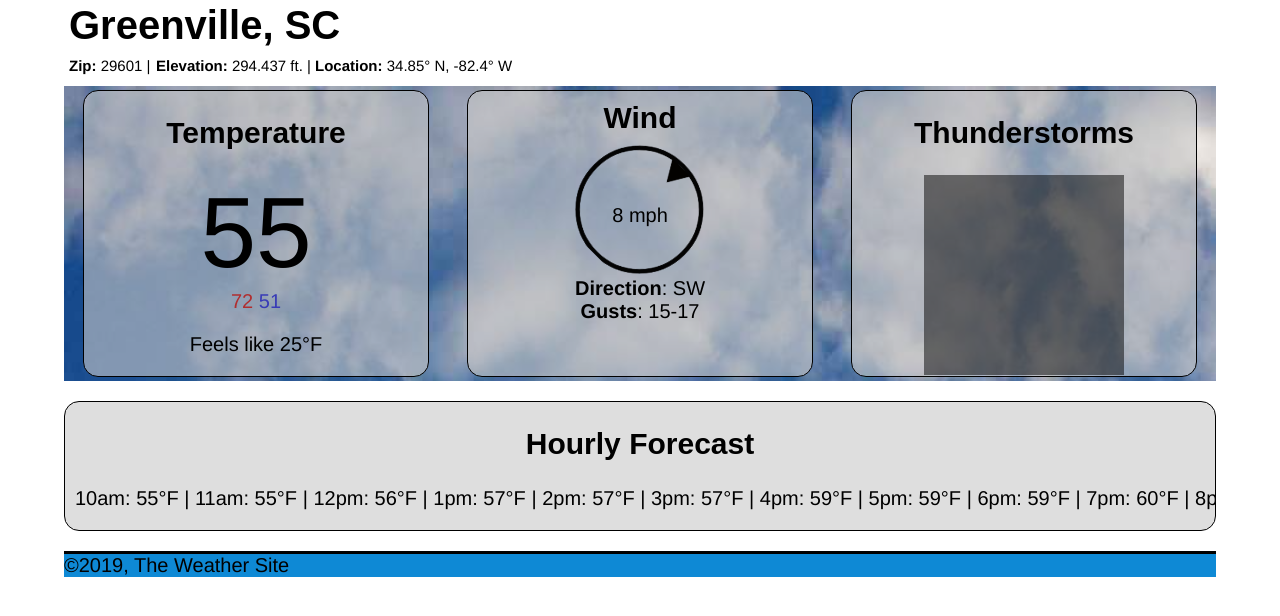
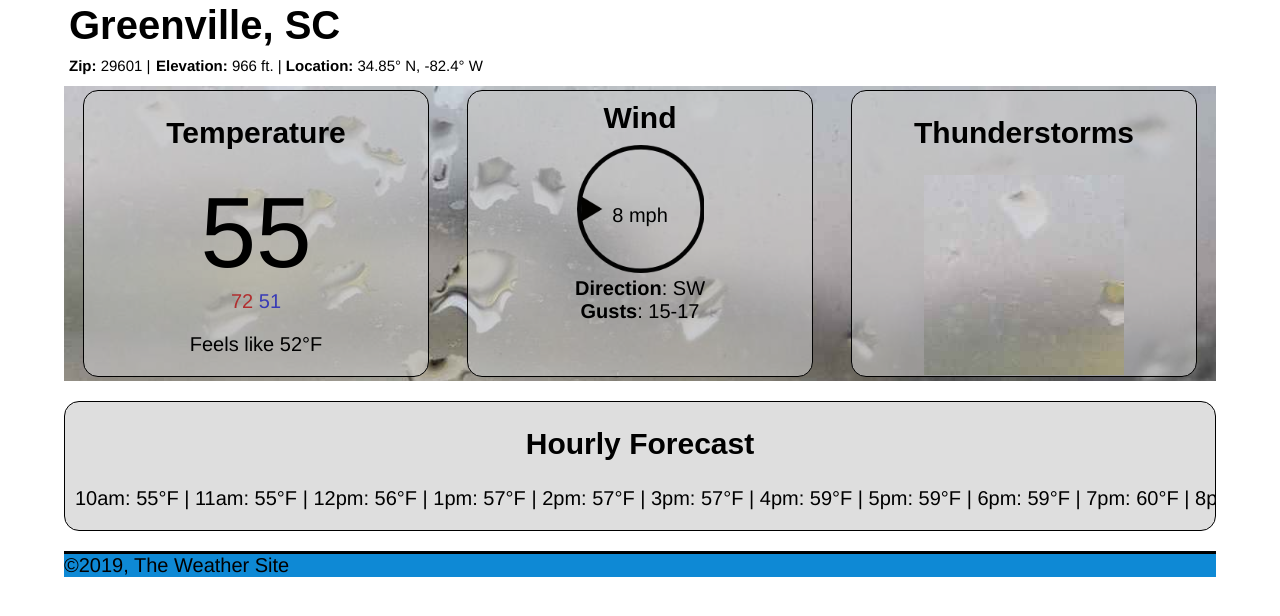
Before and after one commit to Bhogge2/Bhogge2.github.io, a plain HTML site: page weather/greenville-weather/greenville.html in a window 1280 px wide. Shown: the part 138-754 px from the top of the page. Drawn offline with Linux system fonts and the light colour scheme; a web font is replaced by a local one.

Commit message:
weather picture

```diff
--- a/weather/franklin-idaho-weather/css/screen.css
+++ b/weather/franklin-idaho-weather/css/screen.css
@@ -181,11 +181,11 @@ footer {
 }
 
 /* sky tile */
-#sky-box {
+#skyBox {
     height: 200px;
     width: 200px;
-    background-color: rgba(0, 0, 0, 0.5);
     margin: auto;
+
 }
 
 /* forecast tile */
--- a/weather/greenville-weather/greenville.html
+++ b/weather/greenville-weather/greenville.html
@@ -54,7 +54,7 @@
 
                     <section id="sky" class="middle-tile">
                         <h2 id = 'summary'>Rain</h2>
-                        <section id="sky-box"></section>
+                        <section id="skyBox"></section>
                     </section>
                 </section>
             </section>
--- a/weather/js/functions.js
+++ b/weather/js/functions.js
@@ -4,32 +4,32 @@
 
 // Variables for Function Use
 
-// Feels like temp
-let temp = 31;
-let speed = 5;
-buildWC(speed, temp);
+// // Feels like temp
+// let temp = 31;
+// let speed = 5;
+// buildWC(speed, temp);
 
-// Wind dial direction
-let direction = "NNE";
-windDial(direction);
+// // Wind dial direction
+// let direction = "NNE";
+// windDial(direction);
 
-// Changes background image
-let condition = "Partly cloudy";
-let newCondition = getCondition(condition);
-changeSummaryImage(newCondition);
+// // Changes background image
+// let condition = "Partly cloudy";
+// let newCondition = getCondition(condition);
+// changeSummaryImage(newCondition);
 
-// Converts meters to feet
-let meters = 1514.246;
-convertMetersToFeet(meters);
+// // Converts meters to feet
+// let meters = 1514.246;
+// convertMetersToFeet(meters);
 
-// Change elevation to feet
-let elevationFeet = convertMetersToFeet(meters);
-convertElevation(elevationFeet);
+// // Change elevation to feet
+// let elevationFeet = convertMetersToFeet(meters);
+// convertElevation(elevationFeet);
 
-// Hourly Temperature
-// Get the next hour based on the current time
-let date = new Date();
-let nextHour = date.getHours() + 1;
+// // Hourly Temperature
+// // Get the next hour based on the current time
+// let date = new Date();
+// let nextHour = date.getHours() + 1;
 
 
 
@@ -112,7 +112,7 @@ function getCondition(condition) {
         case (condition.includes("clear") || condition.includes("sun")):
             return "clear";
         // Rain
-        case (condition.includes("wet") || condition.includes("rain")):
+        case (condition.includes("wet") || condition.includes("rain") || condition.includes("storm")):
             return "rain";
         // Clouds
         case (condition.includes("cloud")):
@@ -136,18 +136,23 @@ function changeSummaryImage(newCondition) {
     switch (newCondition) {
         // Clear
         case "clear": currentWeather.setAttribute("class", "clear");
+        skyBox.setAttribute("class", "clear");
         break;
         // Rain
         case "rain": currentWeather.setAttribute("class", "rain");
+        skyBox.setAttribute("class", "rain");
         break;
         // Clouds
         case "clouds": currentWeather.setAttribute("class", "clouds");
+        skyBox.setAttribute("class", "clouds");
         break;
         // Snow
         case "snow": currentWeather.setAttribute("class", "snow");
+        skyBox.setAttribute("class", "snow");
         break;
         // Fog
         case "fog": currentWeather.setAttribute("class", "fog");
+        skyBox.setAttribute("class", "fog");
         break;
     }
 }
@@ -160,7 +165,7 @@ function convertMetersToFeet(meters) {
     // Rounds to nearest integer
     feet = Math.round(feet);
 
-    return feet;
+    elevationHeight.innerHTML = feet;
 }
 
 function convertElevation(elevationFeet) {
--- a/weather/js/localData.js
+++ b/weather/js/localData.js
@@ -107,10 +107,14 @@ function fetchData(weatherURL){
     let windSpeed = document.getElementById('windSpeed');
     windSpeed.innerHTML = wind;
 
+    buildWC(wind, temp);
 
     // Set the current conditions information
     let inputSummary = document.getElementById('summary');
     inputSummary.innerHTML = summary;
+
+    let newCondition = getCondition(summary);
+    changeSummaryImage(newCondition);
 
 
     // Set the hourly temperature information
@@ -154,6 +158,8 @@ function fetchData(weatherURL){
     let inputLongitude = document.getElementById('longitude');
     inputLongitude.innerHTML = longitude;
 
+    convertMetersToFeet(elevation);
+
 
 
     // Change the status of the containers
```
